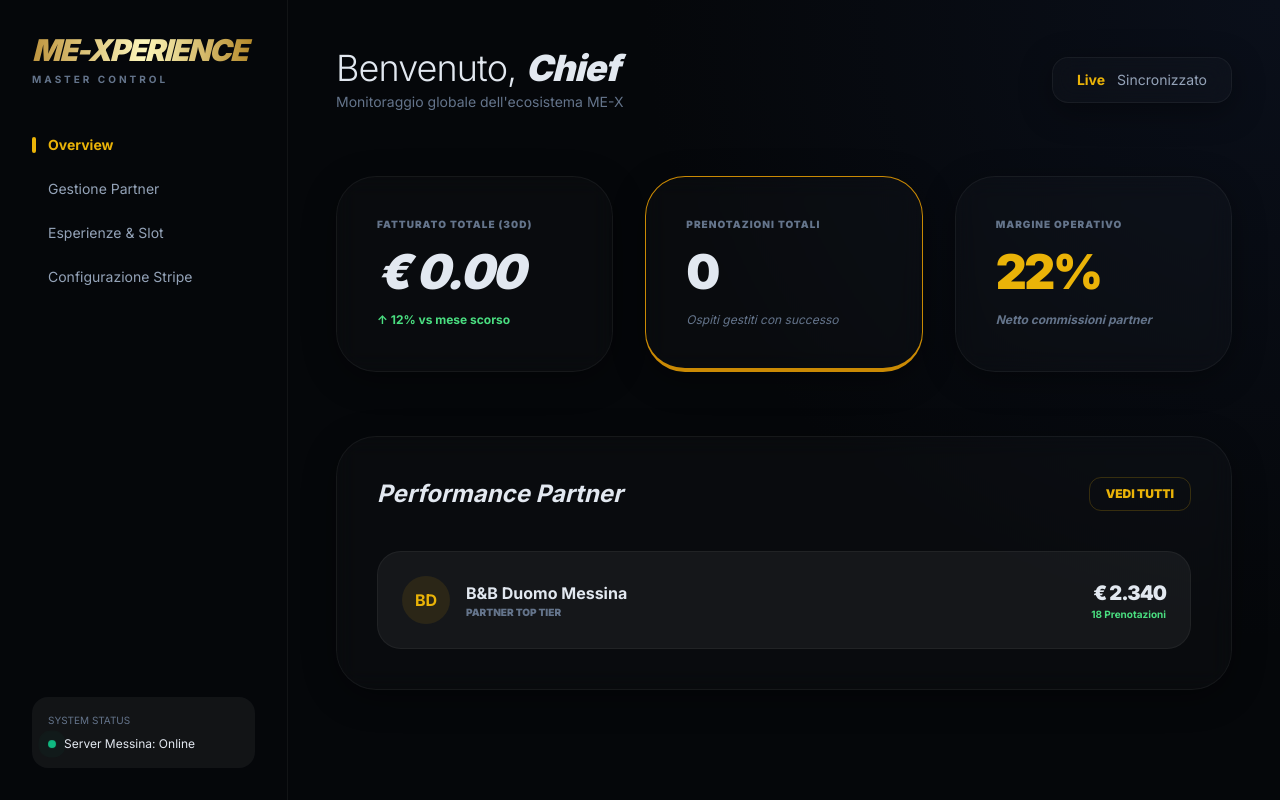
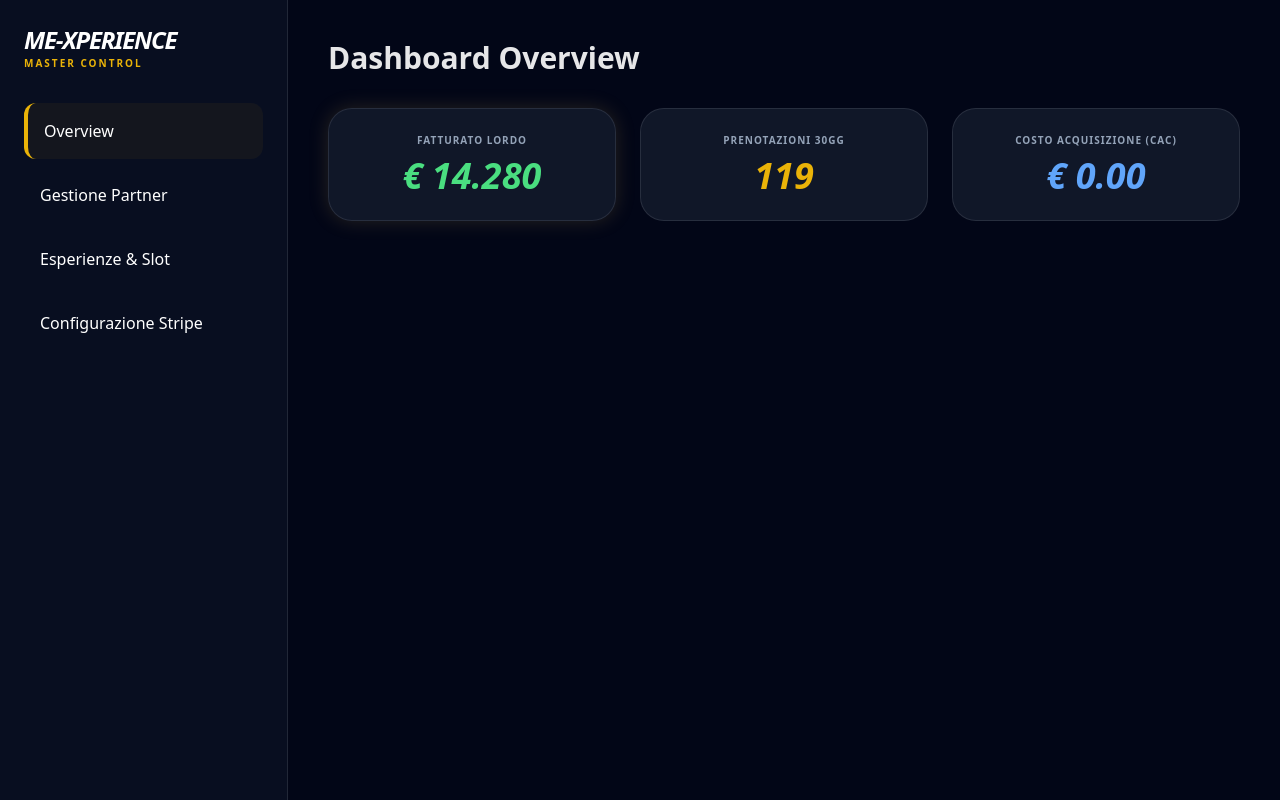
Before and after one commit to me-experince/me-experience-app, a website: page public/admin.html in a window 1280 px wide. Drawn offline with nearby package versions, Linux system fonts and the light colour scheme; no server answers.

Commit message:
Update admin.html

```diff
--- a/public/admin.html
+++ b/public/admin.html
@@ -3,162 +3,120 @@
 <head>
     <meta charset="UTF-8">
     <meta name="viewport" content="width=device-width, initial-scale=1.0">
+    <title>ME-X Master Control</title>
     <script src="https://cdn.tailwindcss.com"></script>
-    <link href="https://fonts.googleapis.com/css2?family=Inter:wght@300;400;700;900&display=swap" rel="stylesheet">
-    <title>ME-X Admin | Command Center</title>
+    <script src="https://cdnjs.cloudflare.com/ajax/libs/qrcodejs/1.0.0/qrcode.min.js"></script>
     <style>
-        body { font-family: 'Inter', sans-serif; background: #05070a; color: #e2e8f0; }
-        .glass {
-            background: rgba(255, 255, 255, 0.02);
-            backdrop-filter: blur(12px);
-            border: 1px solid rgba(255, 255, 255, 0.05);
-            box-shadow: 0 8px 32px 0 rgba(0, 0, 0, 0.37);
-        }
-        .gold-text {
-            background: linear-gradient(to right, #bf953f, #fcf6ba, #b38728);
-            -webkit-background-clip: text;
-            -webkit-text-fill-color: transparent;
-        }
-        .pulse-dot {
-            height: 8px;
-            width: 8px;
-            background-color: #10b981;
-            border-radius: 50%;
-            display: inline-block;
-            box-shadow: 0 0 0 0 rgba(16, 185, 129, 0.7);
-            animation: pulse 2s infinite;
-        }
-        @keyframes pulse {
-            0% { transform: scale(0.95); box-shadow: 0 0 0 0 rgba(16, 185, 129, 0.7); }
-            70% { transform: scale(1); box-shadow: 0 0 0 10px rgba(16, 185, 129, 0); }
-            100% { transform: scale(0.95); box-shadow: 0 0 0 0 rgba(16, 185, 129, 0); }
-        }
+        .gold-glow { box-shadow: 0 0 20px rgba(191, 149, 63, 0.2); }
+        .sidebar-item:hover { background: rgba(255, 255, 255, 0.05); }
+        .active-section { border-left: 4px solid #eab308; background: rgba(234, 179, 8, 0.05); }
     </style>
 </head>
-<body class="overflow-hidden">
-    <div class="flex h-screen w-full">
-        <aside class="w-72 border-r border-white/5 p-8 flex flex-col justify-between hidden md:flex">
+<body class="bg-slate-950 text-white font-sans flex min-h-screen">
+
+    <aside class="w-72 border-r border-white/10 p-6 flex flex-col gap-8 bg-slate-900/50">
         <div>
-                <div class="mb-12">
-                    <h1 class="text-3xl font-black gold-text tracking-tighter italic">ME-XPERIENCE</h1>
-                    <p class="text-[10px] text-slate-500 uppercase tracking-[0.3em] font-bold mt-1">Master Control</p>
+            <h1 class="text-2xl font-black italic tracking-tighter">ME-XPERIENCE</h1>
+            <p class="text-[10px] text-yellow-500 font-bold uppercase tracking-[0.2em]">Master Control</p>
         </div>
 
-                <nav class="space-y-6 text-sm">
-                    <a href="#" class="flex items-center gap-3 text-yellow-500 font-bold group">
-                        <span class="w-1 h-4 bg-yellow-500 rounded-full"></span>
-                        Overview
-                    </a>
-                    <a href="#" class="flex items-center gap-3 text-slate-400 hover:text-white transition-all">
-                        <span class="w-1 h-4 bg-transparent rounded-full group-hover:bg-white/20"></span>
-                        Gestione Partner
-                    </a>
-                    <a href="#" class="flex items-center gap-3 text-slate-400 hover:text-white transition-all">
-                        <span class="w-1 h-4 bg-transparent rounded-full group-hover:bg-white/20"></span>
-                        Esperienze & Slot
-                    </a>
-                    <a href="#" class="flex items-center gap-3 text-slate-400 hover:text-white transition-all">
-                        <span class="w-1 h-4 bg-transparent rounded-full group-hover:bg-white/20"></span>
-                        Configurazione Stripe
-                    </a>
+        <nav class="flex flex-col gap-2">
+            <button onclick="showSection('overview')" class="sidebar-item p-4 rounded-xl text-left transition active-section" id="btn-overview">Overview</button>
+            <button onclick="showSection('gestione-partner')" class="sidebar-item p-4 rounded-xl text-left transition" id="btn-gestione-partner">Gestione Partner</button>
+            <button onclick="showSection('esperienze')" class="sidebar-item p-4 rounded-xl text-left transition" id="btn-esperienze">Esperienze & Slot</button>
+            <button onclick="showSection('config-stripe')" class="sidebar-item p-4 rounded-xl text-left transition" id="btn-config-stripe">Configurazione Stripe</button>
         </nav>
+    </aside>
+
+    <main class="flex-1 p-10 overflow-y-auto">
+
+        <section id="overview" class="content-section">
+            <h2 class="text-3xl font-bold mb-8 text-white/90">Dashboard Overview</h2>
+            <div class="grid grid-cols-1 md:grid-cols-3 gap-6 mb-12">
+                <div class="bg-slate-800/50 p-6 rounded-3xl border border-white/10 gold-glow text-center">
+                    <p class="text-slate-400 uppercase text-[10px] mb-2 font-bold tracking-widest">Fatturato Lordo</p>
+                    <h2 class="text-4xl font-bold text-green-400 italic">€ 14.280</h2>
                 </div>
-
-            <div class="bg-white/5 rounded-2xl p-4">
-                <p class="text-[10px] text-slate-500 uppercase mb-2">System Status</p>
-                <div class="flex items-center gap-2">
-                    <span class="pulse-dot"></span>
-                    <span class="text-xs font-medium">Server Messina: Online</span>
+                <div class="bg-slate-800/50 p-6 rounded-3xl border border-white/10 text-center">
+                    <p class="text-slate-400 uppercase text-[10px] mb-2 font-bold tracking-widest">Prenotazioni 30gg</p>
+                    <h2 class="text-4xl font-bold text-yellow-500 italic">119</h2>
+                </div>
+                <div class="bg-slate-800/50 p-6 rounded-3xl border border-white/10 text-center">
+                    <p class="text-slate-400 uppercase text-[10px] mb-2 font-bold tracking-widest">Costo Acquisizione (CAC)</p>
+                    <h2 class="text-4xl font-bold text-blue-400 italic">€ 0.00</h2>
                 </div>
             </div>
-        </aside>
+        </section>
 
-        <main class="flex-1 p-6 md:p-12 overflow-y-auto bg-[radial-gradient(circle_at_top_right,_var(--tw-gradient-stops))] from-slate-900/50 via-transparent to-transparent">
-
-            <header class="flex flex-col md:flex-row justify-between items-start md:items-center mb-16 gap-4">
+        <section id="gestione-partner" class="content-section hidden">
+            <div class="flex justify-between items-center mb-10">
+                <h3 class="text-2xl font-bold">Anagrafica Strutture Partner</h3>
+                <button class="bg-yellow-600 text-black px-6 py-2 rounded-full font-black text-sm uppercase tracking-tighter">Add Partner</button>
+            </div>
+            <div class="space-y-4">
+                <div class="bg-slate-900 border border-white/10 p-6 rounded-3xl flex justify-between items-center">
                     <div>
-                    <h2 class="text-4xl font-light tracking-tight">Benvenuto, <span class="font-black italic">Chief</span></h2>
-                    <p class="text-slate-500 text-sm mt-1">Monitoraggio globale dell'ecosistema ME-X</p>
+                        <h4 class="font-bold text-xl uppercase italic">B&B Duomo Messina</h4>
+                        <p class="text-slate-500 text-xs">ID: BB-01 • Provvigione: 15%</p>
                     </div>
-                <div class="flex gap-4">
-                    <div class="glass px-6 py-3 rounded-2xl flex items-center gap-3 text-sm font-bold">
-                        <span id="update-timer" class="text-yellow-500">Live</span>
-                        <span class="text-slate-400 font-normal">Sincronizzato</span>
-                    </div>
-                </div>
-            </header>
-
-            <div class="grid grid-cols-1 md:grid-cols-3 gap-8 mb-16">
-                <div class="glass p-10 rounded-[2.5rem] relative group hover:border-yellow-500/30 transition-all duration-500">
-                    <p class="text-slate-500 uppercase tracking-widest text-[10px] font-black mb-4">Fatturato Totale (30d)</p>
-                    <h3 class="text-5xl font-black tracking-tighter italic">€ <span id="total-revenue">0.00</span></h3>
-                    <div class="mt-4 flex items-center gap-2 text-green-400 text-xs font-bold">
-                        <span>↑ 12% vs mese scorso</span>
-                    </div>
-                </div>
-
-                <div class="glass p-10 rounded-[2.5rem] border-b-4 border-yellow-600">
-                    <p class="text-slate-500 uppercase tracking-widest text-[10px] font-black mb-4">Prenotazioni Totali</p>
-                    <h3 class="text-5xl font-black tracking-tighter" id="booking-count">0</h3>
-                    <p class="mt-4 text-slate-500 text-xs italic italic italic">Ospiti gestiti con successo</p>
-                </div>
-
-                <div class="glass p-10 rounded-[2.5rem]">
-                    <p class="text-slate-500 uppercase tracking-widest text-[10px] font-black mb-4">Margine Operativo</p>
-                    <h3 class="text-5xl font-black tracking-tighter text-yellow-500">22%</h3>
-                    <p class="mt-4 text-slate-500 text-xs font-bold italic">Netto commissioni partner</p>
-                </div>
-            </div>
-
-            <div class="glass rounded-[2.5rem] p-10">
-                <div class="flex justify-between items-center mb-10">
-                    <h3 class="text-2xl font-bold italic">Performance Partner</h3>
-                    <button class="text-xs uppercase font-black text-yellow-500 border border-yellow-500/20 px-4 py-2 rounded-xl hover:bg-yellow-500 hover:text-black transition">Vedi Tutti</button>
-                </div>
-
-                <div class="space-y-6">
-                    <div class="flex justify-between items-center p-6 bg-white/5 rounded-3xl border border-white/5 hover:border-yellow-500/20 transition-all">
-                        <div class="flex items-center gap-4">
-                            <div class="w-12 h-12 rounded-full bg-yellow-500/10 flex items-center justify-center text-yellow-500 font-bold">BD</div>
-                            <div>
-                                <h4 class="font-bold">B&B Duomo Messina</h4>
-                                <p class="text-[10px] text-slate-500 uppercase font-black">Partner Top Tier</p>
-                            </div>
-                        </div>
-                        <div class="text-right">
-                            <p class="text-xl font-black tracking-tighter">€ 2.340</p>
-                            <p class="text-[10px] text-green-400 font-bold">18 Prenotazioni</p>
+                    <div class="flex items-center gap-6">
+                        <div id="qrcode-bb01"></div>
+                        <button onclick="generateQR('https://me-xperience.com/?ref=BB01', 'qrcode-bb01')" class="bg-white/10 hover:bg-white/20 p-3 rounded-xl text-xs font-bold uppercase">Genera QR Link</button>
                     </div>
                 </div>
             </div>
+        </section>
+
+        <section id="esperienze" class="content-section hidden">
+            <h3 class="text-2xl font-bold mb-8">Gestione Logistica Slot</h3>
+            <div class="bg-slate-900 border-l-4 border-blue-500 p-6 rounded-3xl">
+                <h4 class="text-xl font-bold">Notte del Mito (Felucca)</h4>
+                <p class="text-slate-400 mb-6">Status: Operativo • Slot disponibili: 4/12</p>
+                <div class="flex gap-2">
+                    <button class="bg-red-500/10 text-red-500 px-4 py-2 rounded-lg text-xs font-bold">CHIUDI SLOT</button>
+                    <button class="bg-blue-500/10 text-blue-500 px-4 py-2 rounded-lg text-xs font-bold">MODIFICA PREZZO</button>
                 </div>
+            </div>
+        </section>
+
+        <section id="config-stripe" class="content-section hidden">
+            <h3 class="text-2xl font-bold mb-8 text-purple-400">Gateway Stripe Payments</h3>
+            <div class="bg-black/30 p-8 rounded-3xl border border-white/5">
+                <p class="text-sm mb-4">La tua connessione Stripe è attiva in modalità: <span class="text-green-500 font-bold">LIVE</span></p>
+                <div class="p-4 bg-slate-800 rounded-xl font-mono text-xs text-slate-400">
+                    Webhook Secret: whsec_••••••••••••••••
+                </div>
+            </div>
+        </section>
+
     </main>
-    </div>
 
     <script>
-        async function updateStats() {
-            try {
-                // Chiamata all'API che abbiamo creato nel server.js
-                const response = await fetch('/api/realtime-stats');
-                if (!response.ok) throw new Error('Network response was not ok');
-
-                const data = await response.json();
-
-                // Aggiornamento DOM con animazione base
-                document.getElementById('total-revenue').innerText = data.revenue;
-                document.getElementById('booking-count').innerText = data.count;
-
-                console.log('Dati aggiornati con successo da Stripe.');
-            } catch (error) {
-                console.error('Errore nel caricamento dati Stripe:', error);
-                // In caso di errore (es. chiavi Stripe non configurate), mostriamo 0.00
-                document.getElementById('total-revenue').innerText = "0.00";
-            }
+        function showSection(id) {
+            // Nasconde tutte le sezioni
+            document.querySelectorAll('.content-section').forEach(section => {
+                section.classList.add('hidden');
+            });
+            // Rimuove gli stili "active" dai bottoni
+            document.querySelectorAll('.sidebar-item').forEach(btn => {
+                btn.classList.remove('active-section');
+            });
+            // Mostra la sezione scelta e attiva il bottone
+            document.getElementById(id).classList.remove('hidden');
+            document.getElementById('btn-' + id).classList.add('active-section');
         }
 
-        // Lancio immediato e poi ogni 30 secondi
-        updateStats();
-        setInterval(updateStats, 30000);
+        function generateQR(url, containerId) {
+            document.getElementById(containerId).innerHTML = ""; // Pulisce
+            new QRCode(document.getElementById(containerId), {
+                text: url,
+                width: 80,
+                height: 80,
+                colorDark : "#000000",
+                colorLight : "#ffffff",
+                correctLevel : QRCode.CorrectLevel.H
+            });
+        }
     </script>
 </body>
 </html>
```
Lines whose indentation alone changed are shown as unchanged.
